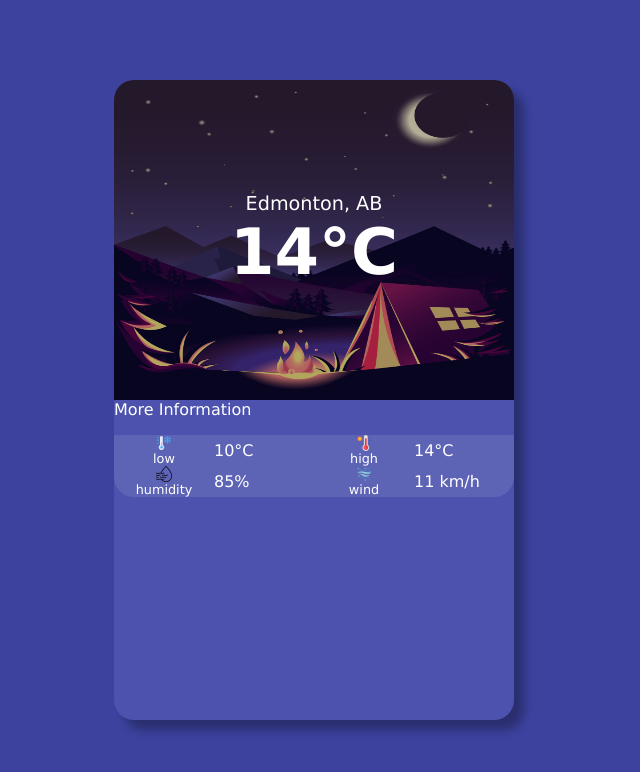
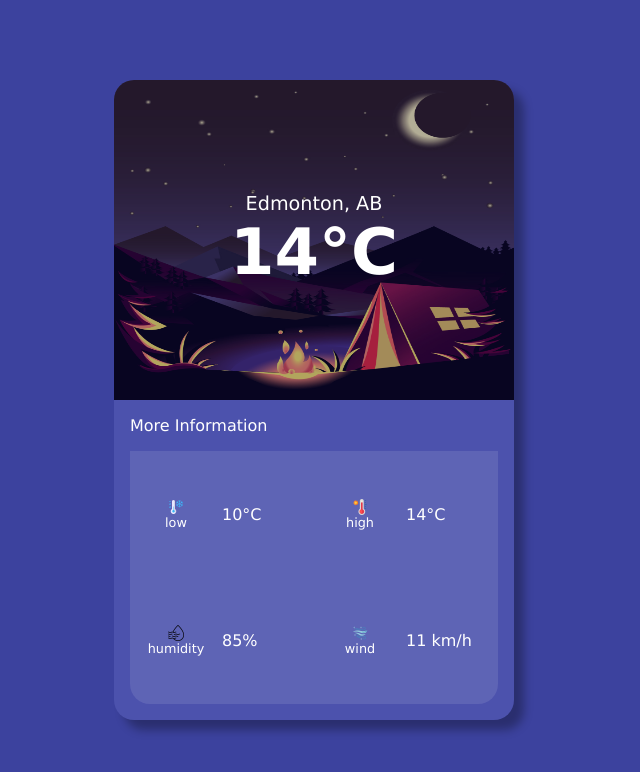
Before and after one commit to nathandrapeza/weather-app, an Angular app: page / in a window 1280 px wide. Shown: the top 772 px of the page, without its empty margins (326-966 px from the left). Built offline with nearby package versions, Linux system fonts and the light colour scheme.

Commit message:
Fixed lower-information layout

```diff
--- a/src/styles.css
+++ b/src/styles.css
@@ -40,6 +40,18 @@
   height: 50%;
   border-top-left-radius: 20px;
   border-top-right-radius: 20px;
+}
+
+.lower-data {
+  position: relative;
+  overflow: hidden;
+  width: 100%;
+  height: 50%;
+  border-bottom-left-radius: 20px;
+  border-bottom-right-radius: 20px;
+  padding: 1em;
+  display: flex;
+  flex-direction: column;
 }
 
 .upper-data img {
```
